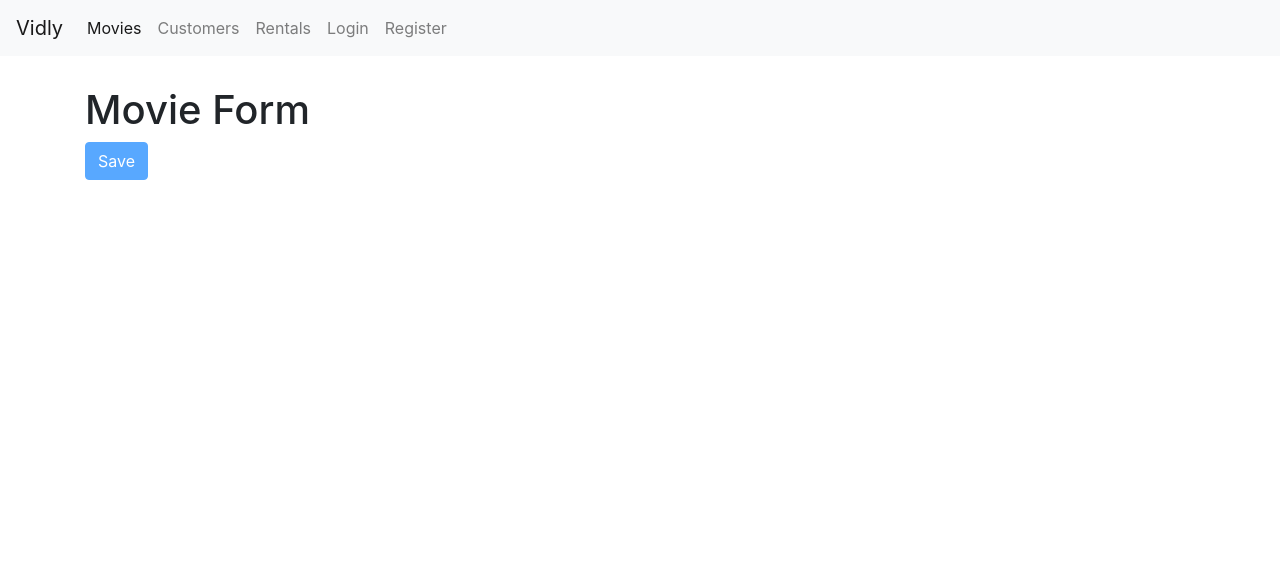
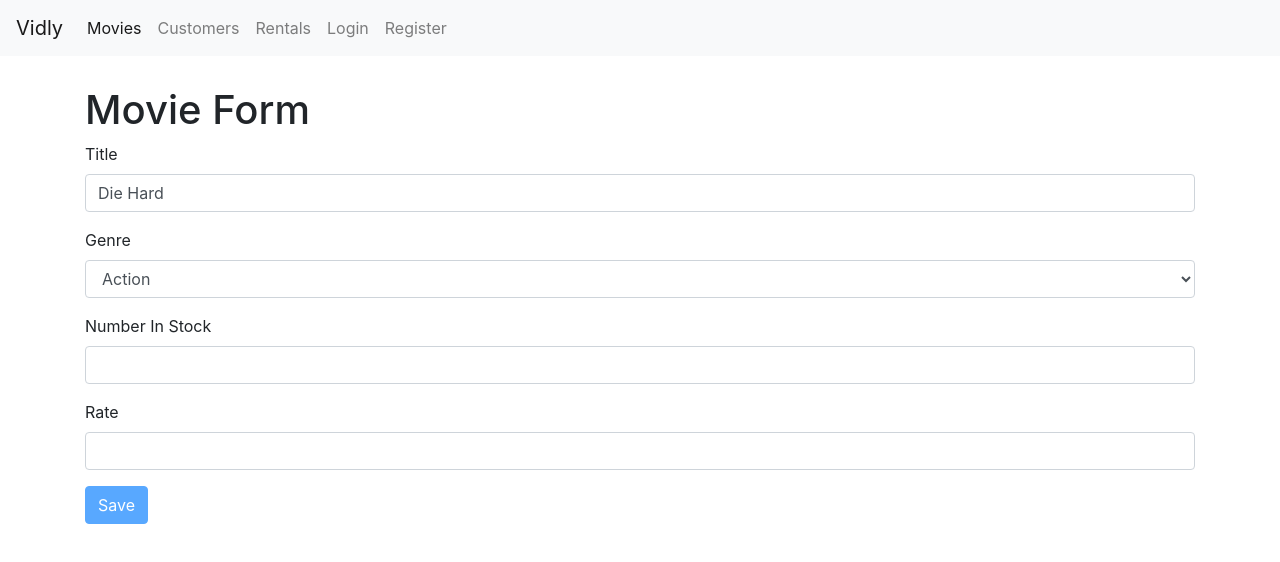
Before and after one commit to MennaRamadan/vidly-demo-2, a React (Create React App) app: page /movies/5b21ca3eeb7f6fbccd471816 in a window 1280 px wide. Shown: the top 562 px of the page. Built offline with nearby package versions, Linux system fonts and the light colour scheme.

Commit message:
working on mocie form , Issue in editing

```diff
--- a/src/components/common/form.jsx
+++ b/src/components/common/form.jsx
@@ -71,7 +71,7 @@ class Form extends Component {
                     value={data[name]}
                     onChange={this.handleChange}
                     error={errors[name]}
-                    type={type}/>);
+                    type={type}/>)
     }
 
     renderSelect(name, label, options){
--- a/src/components/common/select.jsx
+++ b/src/components/common/select.jsx
@@ -7,11 +7,10 @@ const Select = ({name, label, options,error, ...rest}) => {
             <select name={name}
                 id={name} {...rest}
                 className="form-control">
-                <option value="">
+                <option value="" />
                     {options.map(option => (<option key={option._id} value={option._id}>
                                                 {option.name}
                                             </option>))}
-                </option>
             </select>
             {error && <div className="alert alert-danger">{error}</div>}
         </div>
--- a/src/components/movieForm.jsx
+++ b/src/components/movieForm.jsx
@@ -1,14 +1,3 @@
-// import React, { Component } from 'react';
-
-// const MovieForm = ({match, history}) => {
-//     return ( <div>
-//         <h1>Movie Form {match.params.id}</h1>
-//         <button className="btn btn-primary" onClick={() => history.push("/movies")}>save</button>
-//             </div>);
-// }
-
-// export default MovieForm;
-
 import React, { Component } from 'react';
 import Form from './common/form';
 import Joi from 'joi-browser';
@@ -19,7 +8,7 @@ class MovieForm extends Form {
     state = {
         data : {title: "", genreId: "", numberInStock: "", dailyRentalRate: ""},
         geners: [],
-        error: {}
+        errors: {}
      }
 
      schema = {
@@ -30,35 +19,35 @@ class MovieForm extends Form {
          dailyRentalRate: Joi.number().required().min(0).max(10).label("Rate")
      }
 
-    //  componentDidMount(){
-    //     const genres = getGenres();
-    //     this.setState({genres});
+     componentDidMount(){
+        const geners = getGenres();
+        this.setState({geners});
 
-    //     const movieId = this.props.match.params.id;
-    //     if(movieId === "new") return;
+        const movieId = this.props.match.params.id;
+        if(movieId === "new") return;
 
-    //     const movie = getMovie(movieId);
-    //     if(!movie) return this.props.history.replace("/not-found");
+        const movie = getMovie(movieId);
+        if(!movie) return this.props.history.replace("/not-found");
 
-    //     this.setState({data: this.mapToViewModel(movie)});
-    //  }
+        this.setState({data: this.mapToViewModel(movie)});
+     }
 
-    //  mapToViewModel(movie){
-    //      return{
-    //          _id: movie._id,
-    //          title: movie.title,
-    //          genreId: movie.genre._id,
-    //          numberInStock: movie.genre.numberInStock,
-    //          dailyRentalRate: movie.genre.dailyRentalRate
-    //      }
-    //  }
+     mapToViewModel(movie){
+         return{
+             _id: movie._id,
+             title: movie.title,
+             genreId: movie.genre._id,
+             numberInStock: movie.genre.numberInStock,
+             dailyRentalRate: movie.genre.dailyRentalRate
+         }
+     }
 
      doSubmit = () => {
         //here we will call the server
-        // saveMovie(this.state.data);
-        // this.props.history.push('/movies');
+        saveMovie(this.state.data);
+        this.props.history.push('/movies');
 
-        console.log("Submit from movie form")
+        // console.log("Submit from movie form");
     }
 
     render() {
@@ -66,10 +55,10 @@ class MovieForm extends Form {
             <div>
                 <h1>Movie Form </h1>
                 <form onSubmit={this.handleSubmit}>
-                    {/* {this.renderInput("title", "Title")};
-                    {this.renderSelect("genreId", "Genre", this.state.geners)};
-                    {this.renderInput("numberInStock","Number In Stock", "number")};
-                    {this.renderInput("dailyRentalRate", "Rate", "number")}; */}
+                    {this.renderInput("title", "Title")}
+                    {this.renderSelect("genreId", "Genre", this.state.geners)}
+                    {this.renderInput("numberInStock","Number In Stock", "number")}
+                    {this.renderInput("dailyRentalRate", "Rate", "number")}
                     {this.renderButton("Save")}
                 </form>
             </div>
--- a/src/services/fakeMovieService.js
+++ b/src/services/fakeMovieService.js
@@ -73,18 +73,21 @@ export function getMovies() {
 }
 
 export function getMovie(id) {
+  console.log(id);
+  console.log("allMovies " + movies);
   return movies.find(m => m._id === id);
 }
 
 export function saveMovie(movie) {
   let movieInDb = movies.find(m => m._id === movie._id) || {};
-  movieInDb.name = movie.name;
+  movieInDb.title = movie.title;
+  // movieInDb.name = movie.name;
   movieInDb.genre = genresAPI.genres.find(g => g._id === movie.genreId);
   movieInDb.numberInStock = movie.numberInStock;
   movieInDb.dailyRentalRate = movie.dailyRentalRate;
 
   if (!movieInDb._id) {
-    movieInDb._id = Date.now();
+    movieInDb._id = Date.now().toString();
     movies.push(movieInDb);
   }
 
```
